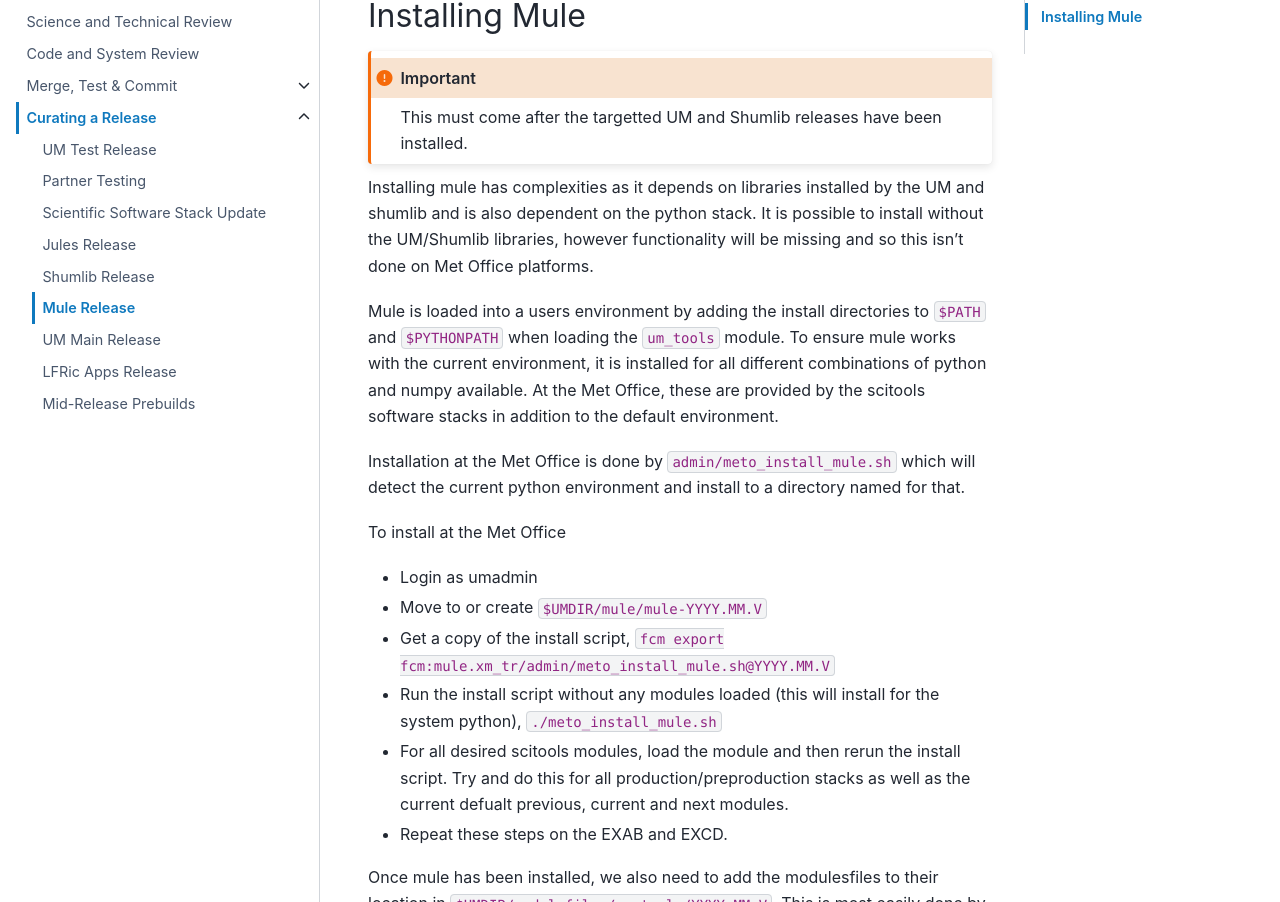
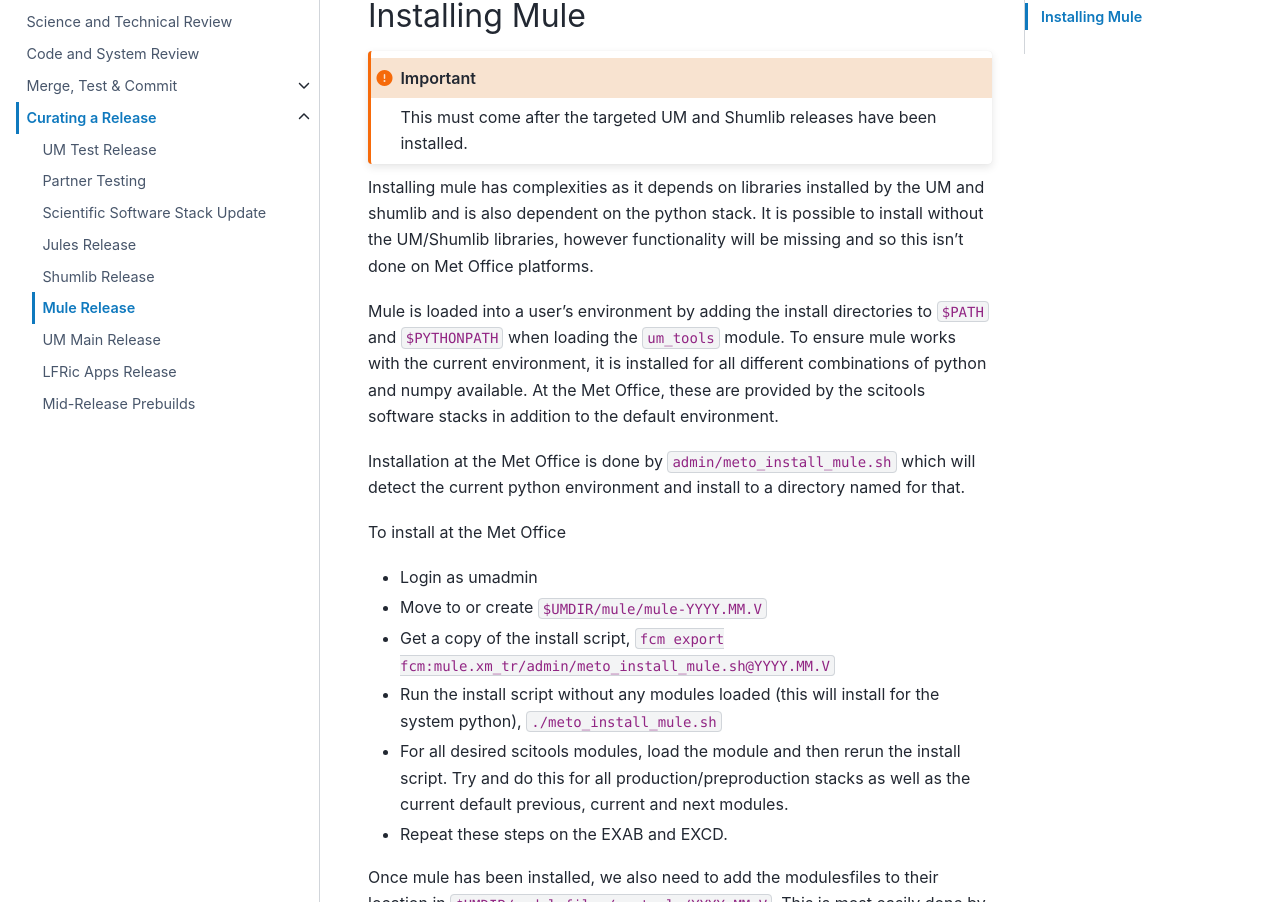
Before and after one commit to MetOffice/simulation-systems, a Sphinx documentation site: the page built from source/Reviewers/releases/mule_release.rst, in a window 1280 px wide and 1400 px high, scrolled down 1419 px. Shown: the part 153-1055 px from the top of the window. Built offline with Sphinx 7.4.7 and the PyData theme 0.15.4, drawn with Linux system fonts in a browser that asks for light colours.

Commit message:
review typos!

```diff
--- a/source/Reviewers/releases/mule_release.rst
+++ b/source/Reviewers/releases/mule_release.rst
@@ -51,11 +51,11 @@
 
 .. important::
 
-    This must come after the targetted UM and Shumlib releases have been installed.
+    This must come after the targeted UM and Shumlib releases have been installed.
 
 Installing mule has complexities as it depends on libraries installed by the UM and shumlib and is also dependent on the python stack. It is possible to install without the UM/Shumlib libraries, however functionality will be missing and so this isn't done on Met Office platforms.
 
-Mule is loaded into a users environment by adding the install directories to ``$PATH`` and ``$PYTHONPATH`` when loading the ``um_tools`` module. To ensure mule works with the current environment, it is installed for all different combinations of python and numpy available. At the Met Office, these are provided by the scitools software stacks in addition to the default environment.
+Mule is loaded into a user's environment by adding the install directories to ``$PATH`` and ``$PYTHONPATH`` when loading the ``um_tools`` module. To ensure mule works with the current environment, it is installed for all different combinations of python and numpy available. At the Met Office, these are provided by the scitools software stacks in addition to the default environment.
 
 Installation at the Met Office is done by ``admin/meto_install_mule.sh`` which will detect the current python environment and install to a directory named for that.
 
@@ -65,7 +65,7 @@
 * Move to or create ``$UMDIR/mule/mule-YYYY.MM.V``
 * Get a copy of the install script, ``fcm export fcm:mule.xm_tr/admin/meto_install_mule.sh@YYYY.MM.V``
 * Run the install script without any modules loaded (this will install for the system python), ``./meto_install_mule.sh``
-* For all desired scitools modules, load the module and then rerun the install script. Try and do this for all production/preproduction stacks as well as the current defualt previous, current and next modules.
+* For all desired scitools modules, load the module and then rerun the install script. Try and do this for all production/preproduction stacks as well as the current default previous, current and next modules.
 * Repeat these steps on the EXAB and EXCD.
 
 Once mule has been installed, we also need to add the modulesfiles to their location in ``$UMDIR/modulefiles/um_tools/YYYY.MM.V``. This is most easily done by copying an existing one and modifying the scitools modules and python versions to match what has just been installed. These modules need to be done for both ``openmp`` and ``no-openmp`` - the only differences between them are the ``THREADING`` and ``module-whatis`` variables.
--- a/source/Reviewers/releases/updating_prebuilds.rst
+++ b/source/Reviewers/releases/updating_prebuilds.rst
@@ -19,7 +19,7 @@
 
 * Commit these changes to the branch.
 * Login as ``umadmin`` and check out the branch (this will need to be from the mirror, so ensure it has updated).
-* Install the prebuids, first on azure spice and EXAB, then on the EXCD and finally the EXZ. Ensure the name of the suite matches the path that was set in the ``variables.rc`` file.
+* Install the prebuilds, first on azure spice and EXAB, then on the EXCD and finally the EXZ. Ensure the name of the suite matches the path that was set in the ``variables.rc`` file.
 
 .. code-block::
 
```
